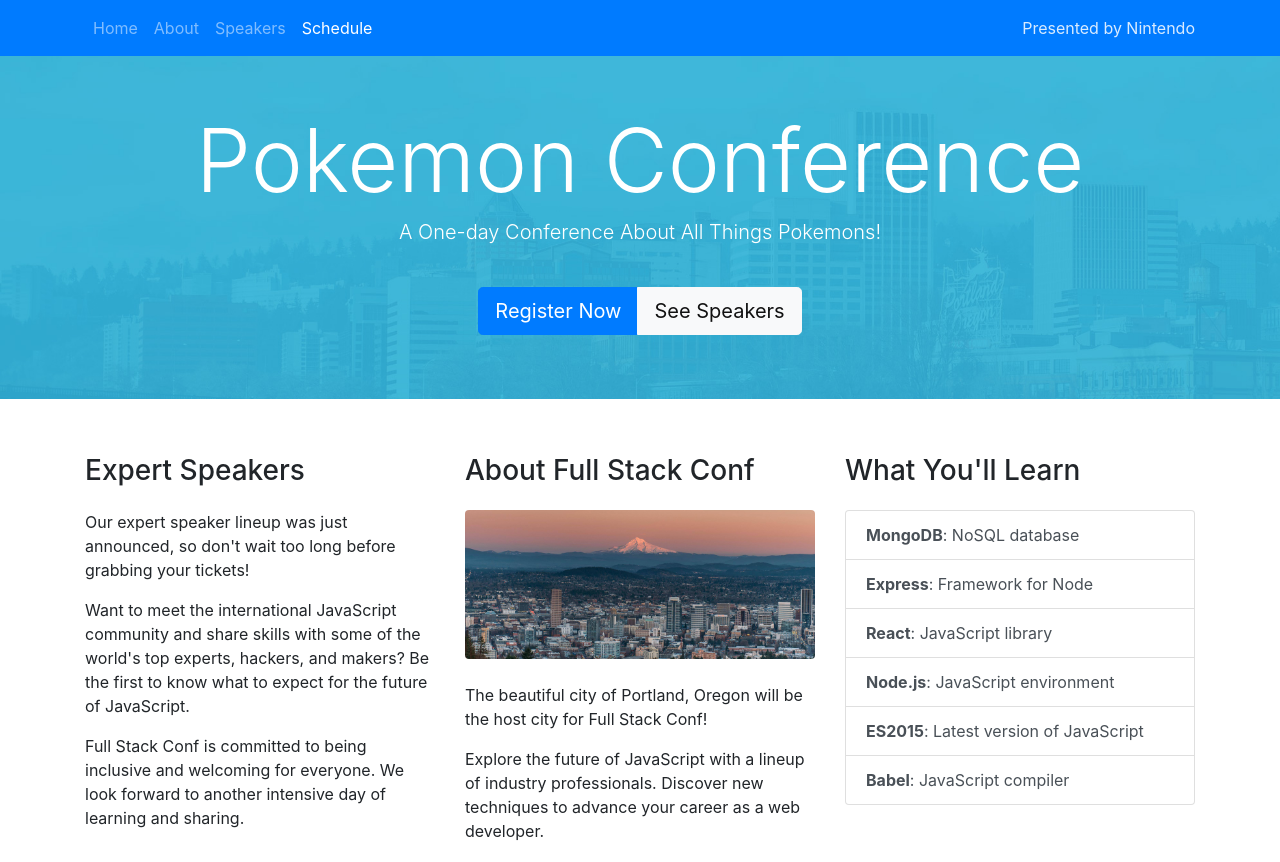
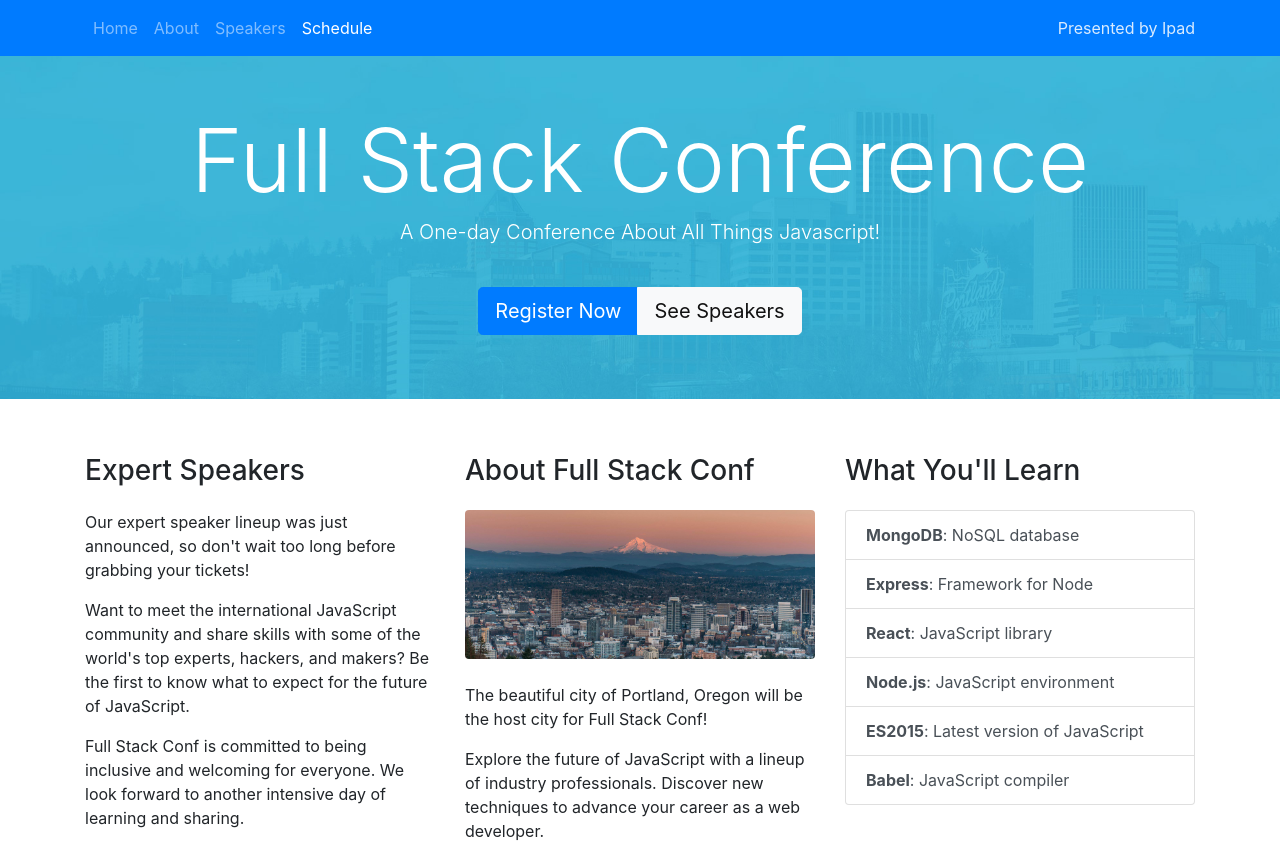
Before and after one commit to linoespinoza/ipad-bootstrap-jquery-2017-2, a plain HTML site: page index.html in a window 1280 px wide. Shown: the top 862 px of the page. Drawn offline with nearby package versions, Linux system fonts and the light colour scheme.

Commit message:
Corriendo textos en la plantilla

```diff
--- a/index.html
+++ b/index.html
@@ -1,7 +1,7 @@
 <!DOCTYPE html>
 <html lang="en">
   <head>
-    <title>Pokemon Conference</title>
+    <title>Full Stack Conference</title>
     <!-- Required meta tags -->
     <meta charset="utf-8">
     <meta name="viewport" content="width=device-width, initial-scale=1, shrink-to-fit=no">
@@ -14,7 +14,7 @@
     <!-- navbar -->
     <nav class="navbar navbar-expand-lg navbar-dark bg-primary fixed-top">
       <div class="container">
-        <a class="navbar-brand order-1 mr-0" href="https://www.teamtreehouse.com" target="_blank">Presented by Nintendo</a>
+        <a class="navbar-brand order-1 mr-0" href="https://www.teamtreehouse.com" target="_blank">Presented by Ipad</a>
         <button class="navbar-toggler" type="button" data-toggle="collapse" data-target="#navbarNavAltMarkup" aria-controls="navbarNavAltMarkup" aria-expanded="false" aria-label="Toggle navigation">
           <span class="navbar-toggler-icon"></span>
         </button>
@@ -32,8 +32,8 @@
     <!-- jumbotron -->
     <div class="jumbotron jumbotron-fluid bg-info text-white">
       <div class="container text-sm-center pt-5">
-        <h1 class="display-2">Pokemon Conference</h1>
-        <p class="lead">A One-day Conference About All Things Pokemons!</p>
+        <h1 class="display-2">Full Stack Conference</h1>
+        <p class="lead">A One-day Conference About All Things Javascript!</p>
         <div class="btn-group mt-4" role="group" aria-label="Callout buttons">
           <button type="button" class="btn btn-primary btn-lg" data-toggle="modal" data-target="#register">Register Now</button>
           <a class="btn btn-light btn-lg" href="#speakers">See Speakers</a>
```
